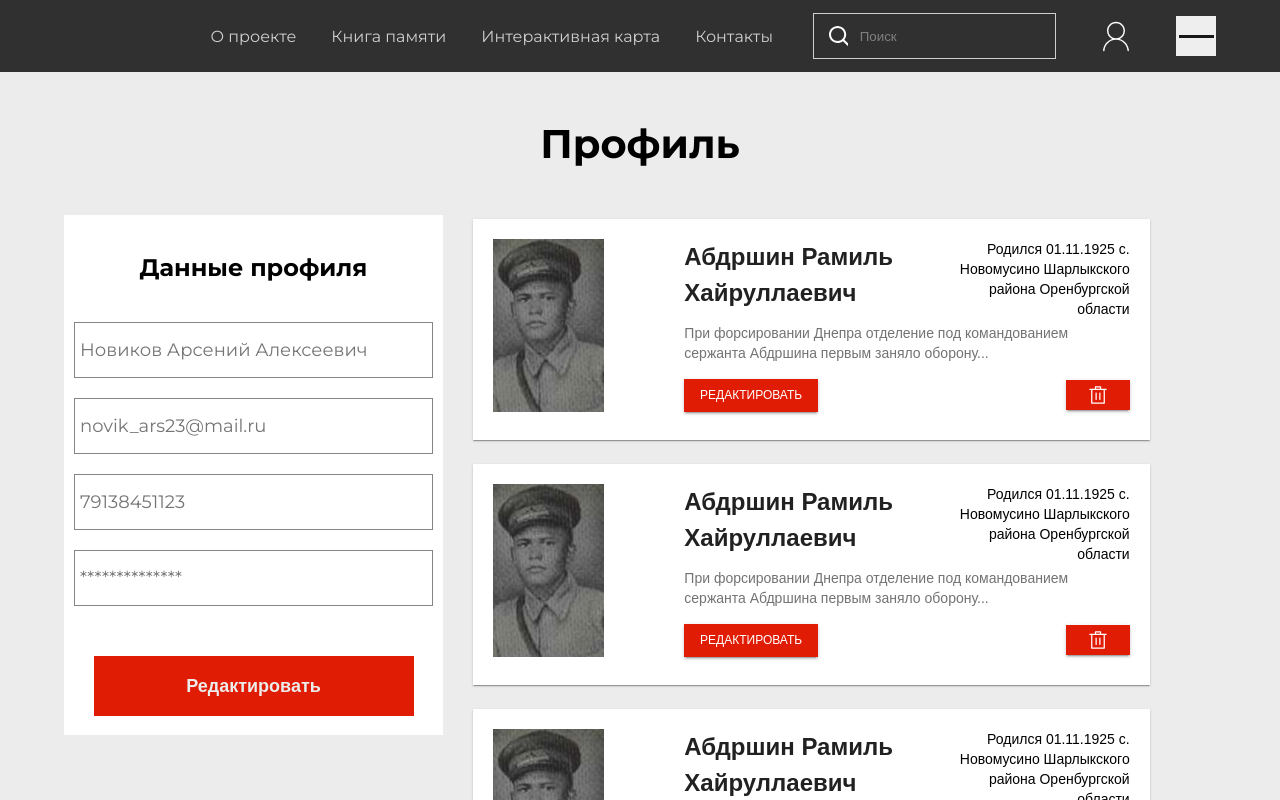
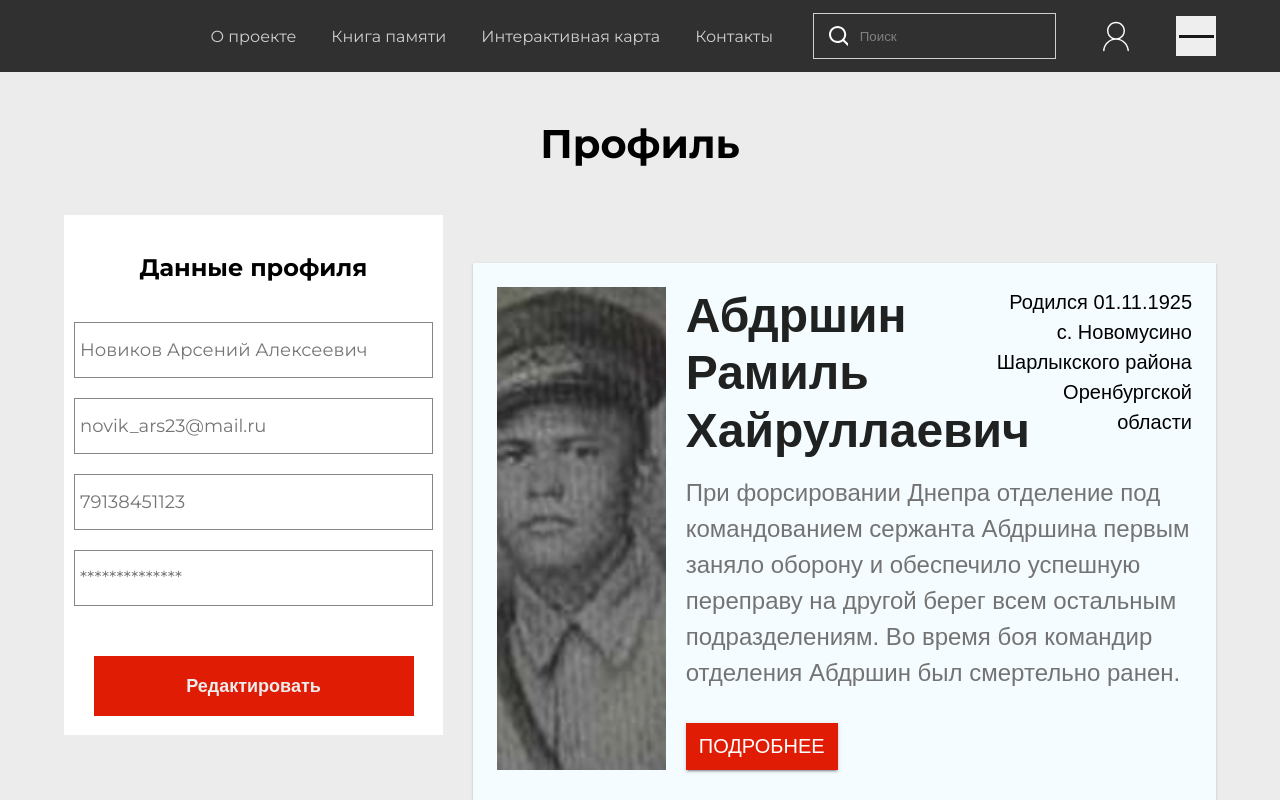
Before and after one commit to FantomStudy/memory-book, a React (Vite) app: page /profile in a window 1280 px wide. Shown: the top 800 px of the page. Built offline with nearby package versions, Linux system fonts and the light colour scheme; a web font is replaced by a local one.

Commit message:
valid auth

```diff
--- a/package.json
+++ b/package.json
@@ -14,8 +14,13 @@
     "@emotion/styled": "^11.14.0",
     "@mui/icons-material": "^6.4.4",
     "@mui/material": "^6.4.4",
+    "@nextgis/leaflet-map-adapter": "^3.0.0-alpha.19",
+    "@nextgis/ngw-map": "^3.0.0-alpha.19",
+    "@nextgis/ol-map-adapter": "^3.0.0-alpha.18",
+    "@nextgis/webmap": "^3.0.0-alpha.18",
     "axios": "^1.7.9",
     "dotenv": "^16.4.7",
+    "leaflet": "^1.9.4",
     "motion": "^12.4.2",
     "react": "^19.0.0",
     "react-dom": "^19.0.0",
--- a/src/Pages/Auth/Login.jsx
+++ b/src/Pages/Auth/Login.jsx
@@ -6,20 +6,20 @@ import { Link } from "react-router-dom";
 import ActivePeople from "../../../public/icons/logoActivePeople.svg";
 export default function Login() {
   const {
-    login,
-    setLogin,
+    phoneNumber,
+    setphoneNumber,
     email,
     setEmail,
     password,
     setPassword,
     repassword,
     setRepassword,
-    registration,
+    Login,
   } = useAuthStore();
 
   const handleSubmit = async (event) => {
     event.preventDefault();
-    await registration();
+    await Login();
   };
   return (
     <Container
@@ -37,9 +37,9 @@ export default function Login() {
           className={styles.reg_input}
           type="text"
           placeholder="Номер"
-          //   onChange={(e) => {
-          //     setLogin(e.target.value);
-          //   }}
+          onChange={(e) => {
+            setphoneNumber(e.target.value);
+          }}
         />
         <input
           className={styles.reg_input}
--- a/src/Pages/Auth/Registration.jsx
+++ b/src/Pages/Auth/Registration.jsx
@@ -7,8 +7,10 @@ import ActivePeople from "../../../public/icons/logoActivePeople.svg";
 
 export default function Registration() {
   const {
-    login,
-    setLogin,
+    fullName,
+    setfullName,
+    phoneNumber,
+    setphoneNumber,
     email,
     setEmail,
     password,
@@ -40,16 +42,16 @@ export default function Registration() {
           type="text"
           placeholder="ФИО"
           onChange={(e) => {
-            setLogin(e.target.value);
+            setfullName(e.target.value);
           }}
         />
         <input
           className={styles.reg_input}
           type="text"
           placeholder="Номер"
-          //   onChange={(e) => {
-          //     setLogin(e.target.value);
-          //   }}
+          onChange={(e) => {
+            setphoneNumber(e.target.value);
+          }}
         />
         <input
           className={styles.reg_input}
--- a/src/Pages/Profile/ProfileComponents/ProfileCard.jsx
+++ b/src/Pages/Profile/ProfileComponents/ProfileCard.jsx
@@ -13,103 +13,138 @@ import bin from "../../../../public/icons/bin.svg";
 
 export default function ProfileCard() {
   return (
-    <Box sx={{ mt: 0.5, mb: 2.5 }}>
+    <Box sx={{ mt: 1, mb: 5 }}>
+      <Box sx={{ mb: 5 }}></Box>
       <Box>
         <Grid2
           container
-          spacing={{ xs: 1, md: 1.5 }}
-          columns={{ xs: 2, sm: 2, md: 2 }}
+          spacing={{ xs: 2, md: 3 }}
+          columns={{ xs: 4, sm: 4, md: 4 }}
         >
-          <Grid2 item key={1} xs={3} sm={2} md={1.5}>
+          <Grid2 item={"true"} key={1} xs={6} sm={4} md={3}>
             <Card
               sx={{
-                maxWidth: "90%",
-                background: "#fff",
+                maxWidth: "100%",
+                background: "#F5FCFF",
+                // boxShadow: "0 4px 20px rgba(0, 0, 0, 0.1)",
+
                 borderRadius: "0px",
                 border: "none",
+                // transition: "transform 0.2s, box-shadow 0.2s",
+                // "&:hover": {
+                //   transform: "scale(1.05)",
+                //   boxShadow: " 0 8px 30px rgba(0, 0, 0, 0.2)",
+                // },
                 display: "flex",
-                p: 0.5,
+                // backdropFilter: "blur(100px)",
+                p: 1,
               }}
             >
-              <CardContent sx={{ display: "flex", gap: 10 }}>
+              <CardContent
+                sx={{
+                  display: "flex",
+                  gridGap: 20,
+                  flexDirection: { xs: "column", md: "unset" },
+                }}
+              >
                 <Box
                   sx={{
                     display: "flex",
                     justifyContent: "center",
                     alignItems: "center",
-                    width: "20%",
+                    width: { xs: "100%", md: "25%" },
                   }}
+                  // onClick={() => {
+                  //   window.location.href = `/product/${e.id}`;
+                  // }}
                 >
                   <CardMedia
                     component="img"
                     image={`/image.png`}
+                    //   alt={e.name}
                     sx={{ width: "100%", height: "100%", objectFit: "cover" }}
                     loading="lazy"
                   />
                 </Box>
-                <Box sx={{ width: "80%" }}>
+                <Box sx={{ width: { xs: "100%", md: "75%" } }}>
                   <Box
                     sx={{
                       display: "flex",
                       justifyContent: "space-between",
-                      mb: 0.5,
+                      flexDirection: { xs: "column", md: "unset" },
+                      mb: 1,
                     }}
                   >
                     <Typography
                       sx={{
-                        fontSize: "1.5rem",
+                        fontSize: { xs: "2rem", md: "3rem" },
                         fontWeight: "bold",
-                        width: "60%",
+                        mb: 1,
+                        width: { xs: "100%", md: "60%" },
+                        lineHeight: "1.2",
                       }}
+                      //   onClick={() => {
+                      //     window.location.href = `/product/${e.id}`;
+                      //   }}
                     >
                       Абдршин Рамиль Хайруллаевич
                     </Typography>
                     <Typography
-                      variant="body2"
+                      // variant="h6"
                       color="black"
-                      sx={{ width: "40%", textAlign: "right" }}
+                      sx={{
+                        mb: 1,
+                        width: { xs: "100%", md: "40%" },
+                        textAlign: { xs: "left", md: "right" },
+                        fontSize: { xs: "1rem", md: "1.25rem" },
+                      }}
+                      //   onClick={() => {
+                      //     window.location.href = `/product/${e.id}`;
+                      //   }}
                     >
                       Родился 01.11.1925 с. Новомусино Шарлыкского района
                       Оренбургской области
                     </Typography>
                   </Box>
                   <Box
-                    sx={{ display: "flex", mt: 0.5, flexDirection: "column" }}
-                  >
-                    <Typography variant="body2" sx={{ color: "#737373" }}>
-                      При форсировании Днепра отделение под командованием
-                      сержанта Абдршина первым заняло оборону...
-                    </Typography>
-                    <Box
                     sx={{
                       display: "flex",
-                        justifyContent: "space-between",
-                        alignItems: "center",
+                      mt: 1,
+                      flexDirection: "column",
                     }}
                   >
+                    <Typography
+                      // variant="h5"
+                      sx={{
+                        color: "#737373",
+                        fontSize: { xs: "1.2rem", md: "1.5rem" },
+                      }}
+                      // onClick={() => {
+                      //   window.location.href = `/product/${e.id}`;
+                      // }}
+                    >
+                      При форсировании Днепра отделение под командованием
+                      сержанта Абдршина первым заняло оборону и обеспечило
+                      успешную переправу на другой берег всем остальным
+                      подразделениям. Во время боя командир отделения Абдршин
+                      был смертельно ранен.
+                    </Typography>
+
                     <Button
                       sx={{
-                          width: "30%",
+                        width: { xs: "100%", md: "30%" },
                         borderRadius: "0px",
                         backgroundColor: "#E01D04",
-                          mt: 2,
-                          fontSize: "12px",
+                        mt: 4,
+                        fontSize: "20px",
                       }}
                       variant="contained"
+                      //   onClick={() => {
+                      //     window.location.href = `/product/${e.id}`;
+                      //   }}
                     >
-                        Редактировать
+                      Подробнее
                     </Button>
-                      <Button
-                        variant="contained"
-                        sx={{
-                          backgroundColor: "#E01D04",
-                          borderRadius: "0px",
-                          mt: 2,
-                        }}
-                      >
-                        <img src={bin} alt="bin" />
-                      </Button>
-                    </Box>
                   </Box>
                 </Box>
               </CardContent>
--- a/src/Pages/Profile/ProfileLayout.jsx
+++ b/src/Pages/Profile/ProfileLayout.jsx
@@ -51,6 +51,13 @@ export default function ProfileLayout() {
           <ProfileCard />
         </div>
       </div>
+      <iframe
+        src="https://geois2.orb.ru/resource/8860"
+        width="100%"
+        height="100%"
+        style={{ border: "none" }}
+        title="Map"
+      />
     </Container>
   );
 }
--- a/src/Routers/Routers.jsx
+++ b/src/Routers/Routers.jsx
@@ -6,6 +6,7 @@ import BookLayout from "../Pages/Book/BookLayout";
 import Login from "../Pages/Auth/Login";
 import ProfileLayout from "../Pages/Profile/ProfileLayout";
 import Page from "../Pages/page/Page";
+import Map from "../Pages/Map/Map";
 
 // const UsersRoute = ({ children }) => {
 //   const isLoggedIn = Cookies.get("logged_in") === "true";
@@ -71,6 +72,10 @@ export const router = createBrowserRouter([
   {
     path: "/profile",
     element: <ProfileLayout />,
+  },
+  {
+    path: "/map",
+    element: <Map />,
   },
   //   {
   //     path: "/catalog",
--- a/src/store/authStore.js
+++ b/src/store/authStore.js
@@ -3,23 +3,25 @@ import axios from "axios";
 import { url } from "../global/constants/constants";
 
 const useAuthStore = create((set, get) => ({
-  login: "",
+  fullName: "",
+  phoneNumber: "",
   email: "",
   password: "",
   repassword: "",
 
-  setLogin: (login) => set({ login }),
+  setfullName: (fullName) => set({ fullName }),
+  setphoneNumber: (phoneNumber) => set({ phoneNumber }),
   setEmail: (email) => set({ email }),
   setPassword: (password) => set({ password }),
   setRepassword: (repassword) => set({ repassword }),
 
   registration: async () => {
-    const { login, email, password, repassword } = get();
+    const { fullName, phoneNumber, email, password, repassword } = get();
 
     try {
       const response = await axios.post(
         `${url}/user/register`,
-        { login, email, password, repassword },
+        { fullName, phoneNumber, email, password, repassword },
         { withCredentials: true }
       );
       console.log("Успешная регистрация:", response.data);
@@ -28,12 +30,12 @@ const useAuthStore = create((set, get) => ({
     }
   },
   Login: async () => {
-    const { login, password } = get();
+    const { email, phoneNumber, password } = get();
 
     try {
       const response = await axios.post(
         `${url}/user/login`,
-        { login, password },
+        { email, phoneNumber, password },
         { withCredentials: true }
       );
       console.log("Успешная авторизация:", response.data);
```
Also changed, not shown: src/Pages/Map/Map.jsx (added, +73 -0 lines), 2 other files (tests, documents, lock files or other folders). Lines whose indentation alone changed are shown as unchanged.
